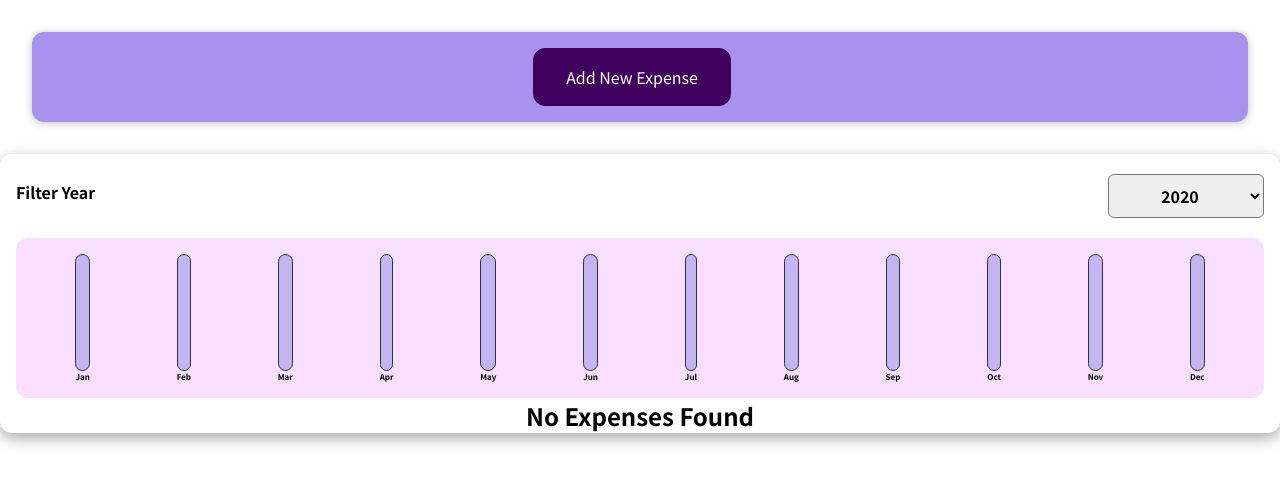
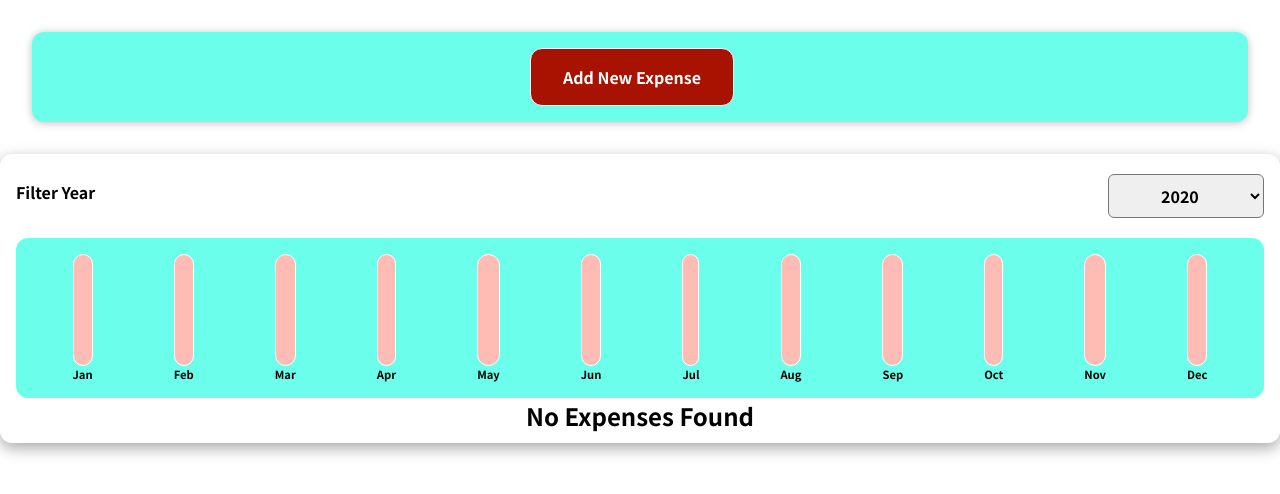
Before and after one commit to ShajadulGH/expense-tracker, a React (Create React App) app: page / in a window 1280 px wide. Shown: the top 494 px of the page. Built offline with nearby package versions, Linux system fonts and the light colour scheme.

Commit message:
Feat: Add Style

```diff
--- a/src/Components/Chart/Chart.css
+++ b/src/Components/Chart/Chart.css
@@ -1,7 +1,7 @@
 .chart {
   padding: 1rem;
   border-radius: 12px;
-  background-color: #f8dfff;
+  background-color: #6bffeb;
   text-align: center;
   display: flex;
   justify-content: space-around;
--- a/src/Components/Chart/ChartBar.css
+++ b/src/Components/Chart/ChartBar.css
@@ -1,13 +1,3 @@
-.chart {
-  padding: 1rem;
-  border-radius: 12px;
-  background-color: #f8dfff;
-  text-align: center;
-  display: flex;
-  justify-content: space-around;
-  height: 10rem;
-}
-
 .chart-bar {
   height: 100%;
   display: flex;
@@ -18,9 +8,9 @@
 .chart-bar__inner {
   height: 100%;
   width: 100%;
-  border: 1px solid #313131;
+  border: 1px solid #ffffff;
   border-radius: 12px;
-  background-color: #c3b4f3;
+  background-color: #ffbcb4;
   overflow: hidden;
   display: flex;
   flex-direction: column;
@@ -28,13 +18,13 @@
 }
 
 .chart-bar__fill {
-  background-color: #4826b9;
+  background-color: #a71300;
   width: 100%;
   transition: all 0.3s ease-out;
 }
 
 .chart-bar__label {
   font-weight: bold;
-  font-size: 0.5rem;
+  font-size: 0.7rem;
   text-align: center;
 }
--- a/src/Components/Costs/CostItem.css
+++ b/src/Components/Costs/CostItem.css
@@ -4,7 +4,7 @@
   align-items: center;
   padding: 0.5rem;
   margin: 10px 10px 0 10px;
-  background-color: #00ffdd;
+  background-color: #6bffeb;
   color: black;
   font-weight: bold;
 }
--- a/src/Components/Form/Form.css
+++ b/src/Components/Form/Form.css
@@ -1,5 +1,5 @@
 .new-expense {
-  background-color: #a892ee;
+  background-color: #6bffeb;
   padding: 1rem;
   margin: 2rem auto;
   /* width: 50rem; */
@@ -14,21 +14,22 @@
   font: inherit;
   cursor: pointer;
   padding: 1rem 2rem;
-  border: 1px solid #40005d;
-  background-color: #40005d;
+  border: 1px solid white;
+  background-color: #a71300;
   color: white;
   border-radius: 12px;
   margin-right: 1rem;
+  font-weight: bold;
 }
 
 .new-expense button:hover,
 .new-expense button:active {
-  background-color: #510674;
-  border-color: #510674;
+  background-color: #a71300;
+  border-color: #a71300;
 }
 
 .new-expense button.alternative {
-  color: #220131;
+  color: #a71300;
   border-color: transparent;
   background-color: transparent;
 }
--- a/src/Components/UI/Card.css
+++ b/src/Components/UI/Card.css
@@ -1,4 +1,5 @@
 .card {
   border-radius: 12px;
   box-shadow: rgba(0, 0, 0, 0.35) 0px 5px 15px;
+  padding-bottom: 10px;
 }
```
